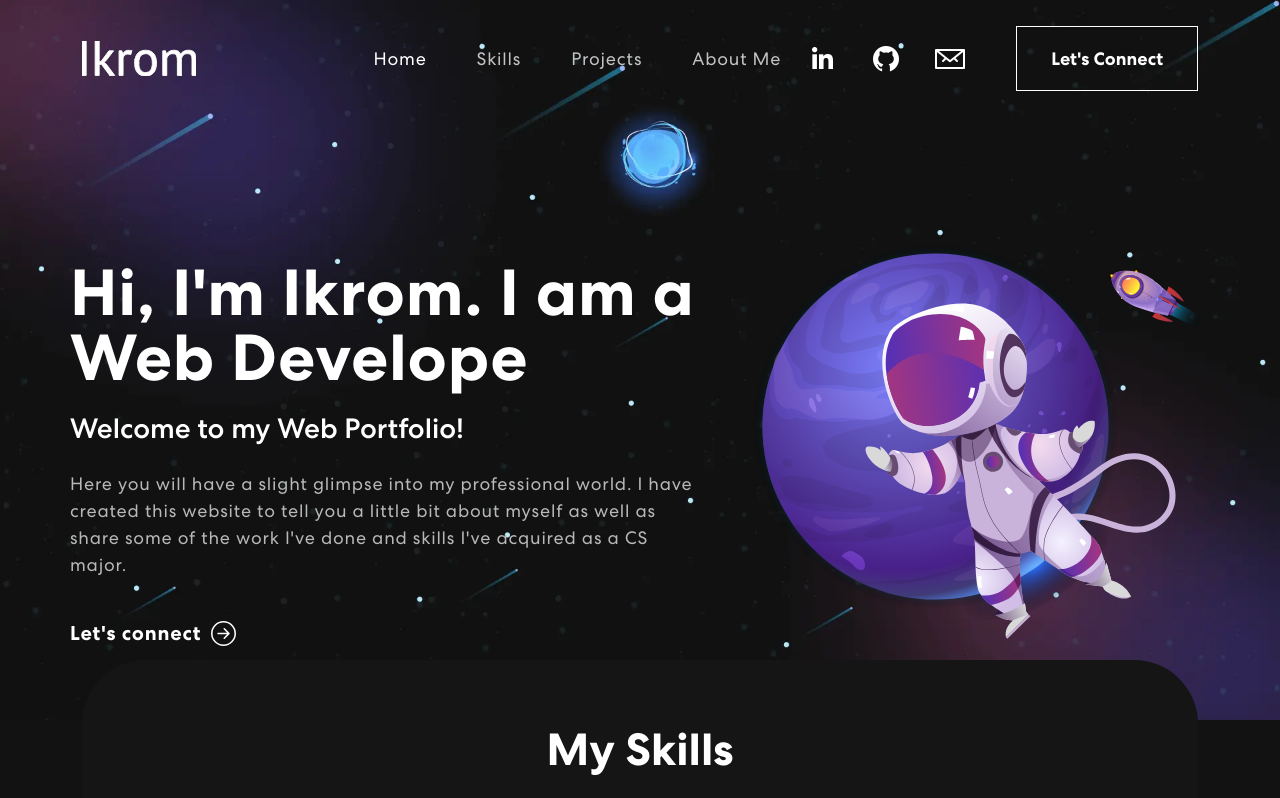
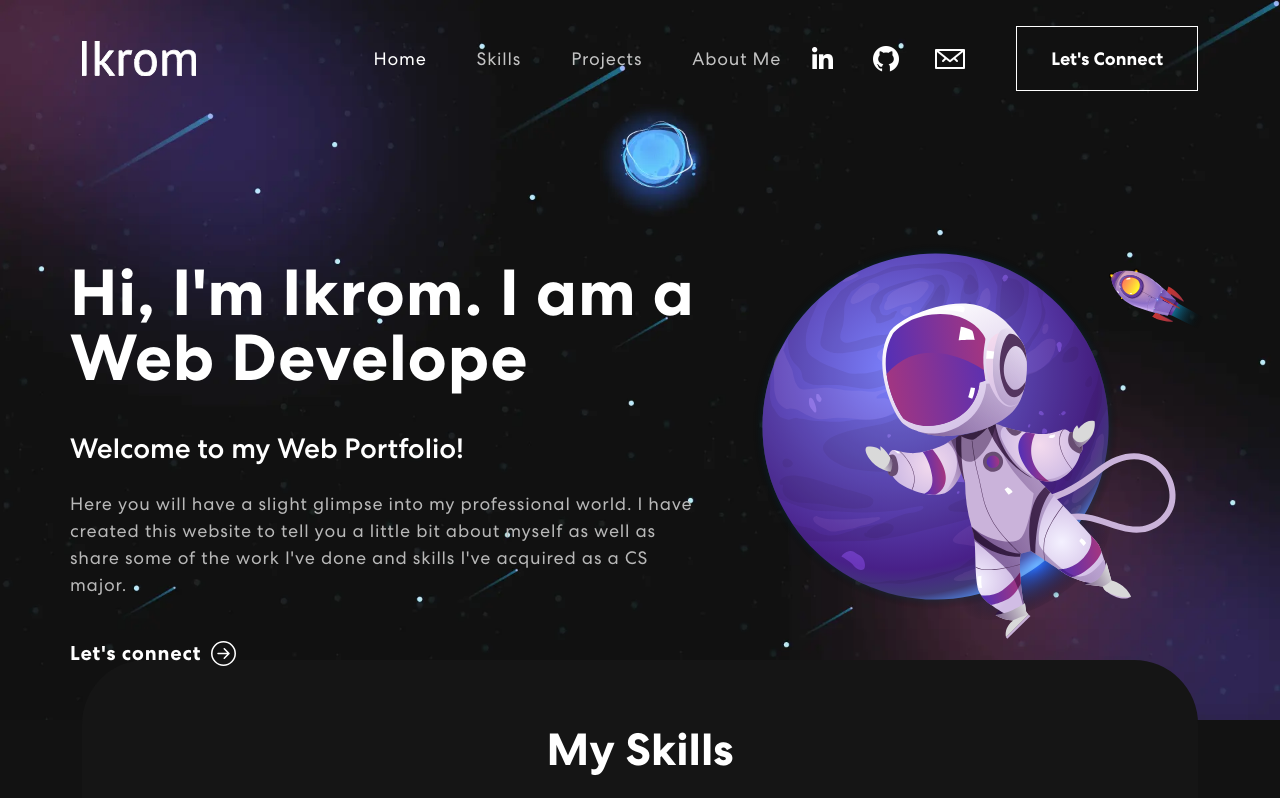
Before and after one commit to ikromshi/portfolio, a React (Create React App) app: page / in a window 1280 px wide. Shown: the top 798 px of the page. Built offline with nearby package versions, Linux system fonts and the light colour scheme.

Commit message:
fixed text overflow in desktop view

```diff
--- a/src/components/Banner/Banner.css
+++ b/src/components/Banner/Banner.css
@@ -41,6 +41,7 @@
   letter-spacing: 0.8px;
   line-height: 1;
   margin-bottom: 20px;
+  min-height: 150px;
   display: block;
 }
 .banner p {
```
